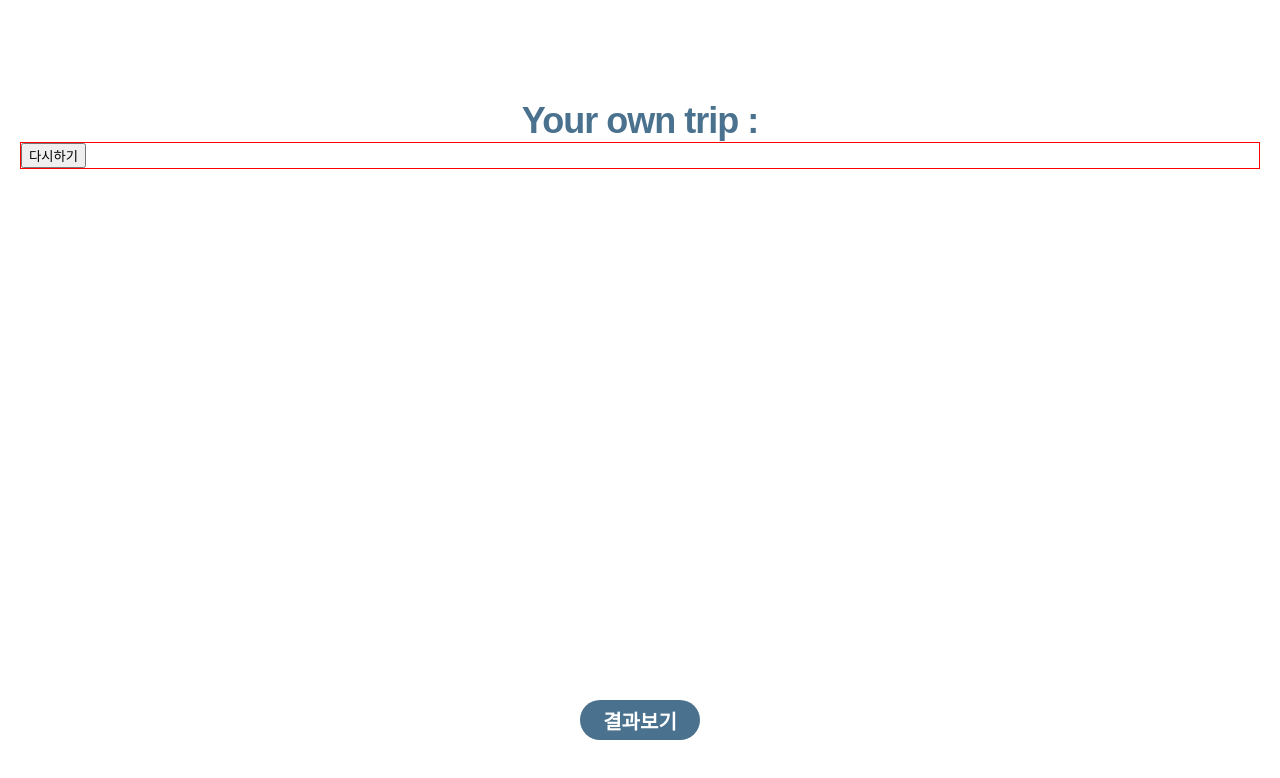
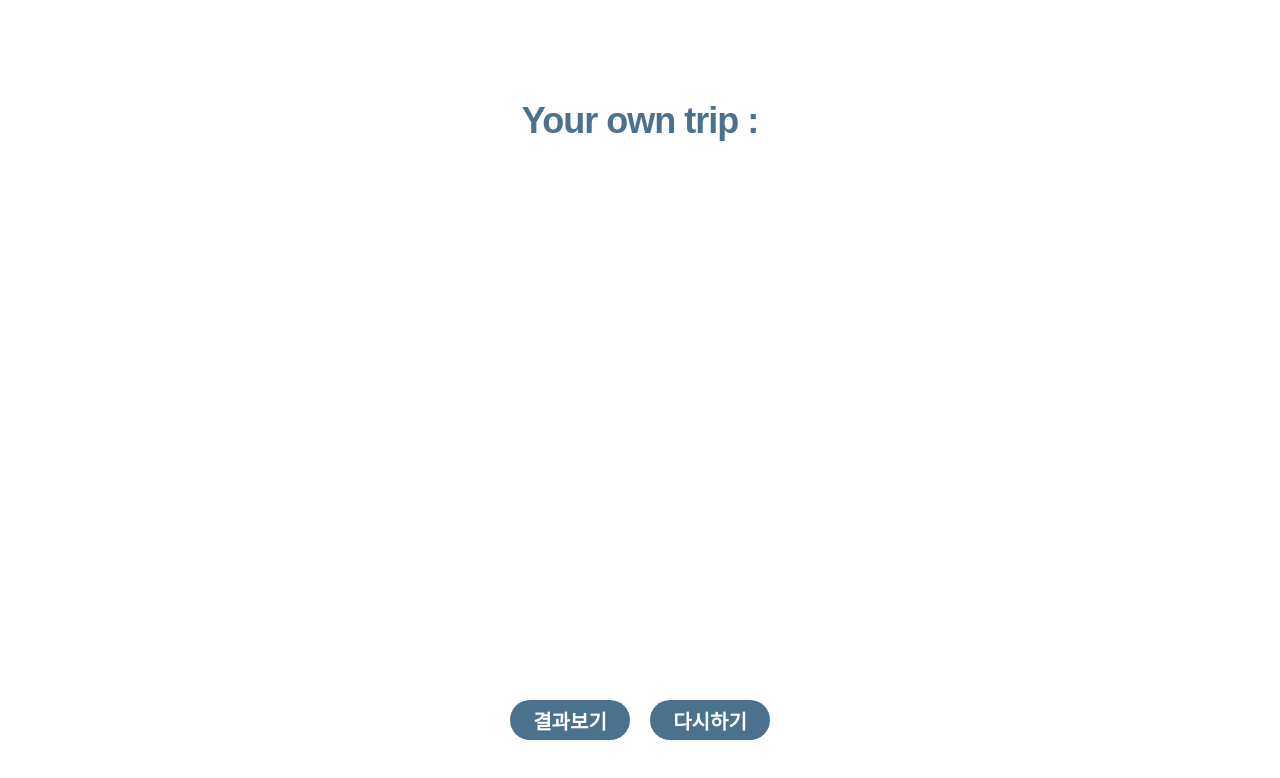
Before and after one commit to dev-cmkim/your-own-trip, a Next.js app: page / in a window 1280 px wide. Shown: the top 778 px of the page. Built offline with nearby package versions, Linux system fonts and the light colour scheme.

Commit message:
분기처리 화면 수정중

```diff
--- a/pages/index.tsx
+++ b/pages/index.tsx
@@ -7,8 +7,25 @@ import { GlobalStyle } from "../styles/globalStyle"
 import styled from "styled-components"
 
 const BtnWrap = styled.div`
-    position: relative;
-    border: 1px solid red;
+    position: fixed;
+    bottom: 60px;
+    left: 50%;
+    transform: translateX(-50%);
+    display:flex;
+`
+
+const Button = styled.button`
+    width: 120px;
+    height: 40px;
+    background-color: #4a728f;
+    border: 2px solid #4a728f;
+    color:#fff;
+    font-size: 20px;
+    font-weight: bold;
+    outline:none;
+    border:none;
+    border-radius:20px;
+    margin: 0 10px;
 `
 
 const Home = () => {
@@ -48,13 +65,16 @@ const Home = () => {
                         className="btn-start">{strings.button.start}</button>
                     </Link>
                 </div>
-                    :
+                :
                 <BtnWrap>
                     <Link href="/step4">
-                        <button className="btn-start">{strings.button.beforeData}</button>
+                        <Button className="btn-hover">{strings.button.beforeData}</Button>
                     </Link>
                     <Link href="/step1">
-                        <button className="btn-restart">{strings.button.reStart}</button>
+                        <Button className="btn-hover" onClick={() => {
+                            localStorage.clear()
+                            console.log("초기화 탕탕탕")
+                        }}>{strings.button.reStart}</Button>
                     </Link>
                 </BtnWrap>
                 }
--- a/styles/globalStyle.tsx
+++ b/styles/globalStyle.tsx
@@ -91,12 +91,14 @@ export const GlobalStyle = createGlobalStyle`
     border-radius:20px;
     background-color: #ddd;
   }
-  .btn-start:hover {
+  .btn-start:hover,
+  .btn-hover:hover {
     background-color: #fff;
     color:#4a728f;
     border: 2px solid #4a728f;
     transition: all ease 0.5s 0s;
   }
+
 
   .txt-r {
     text-align: right;
```
